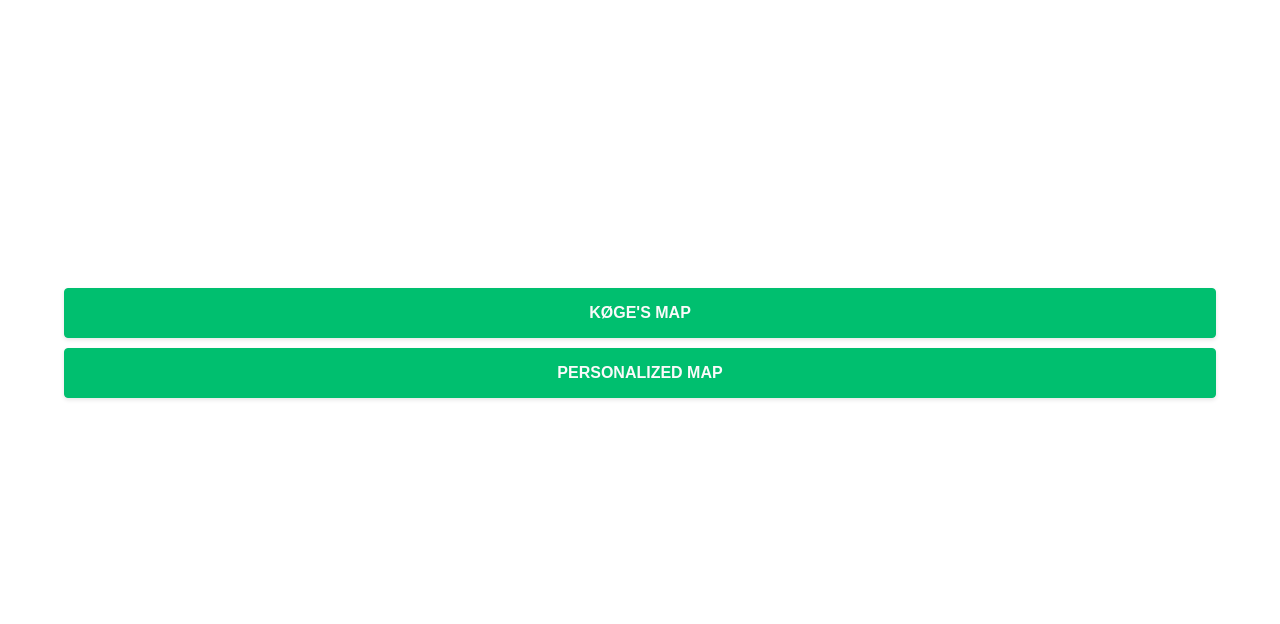
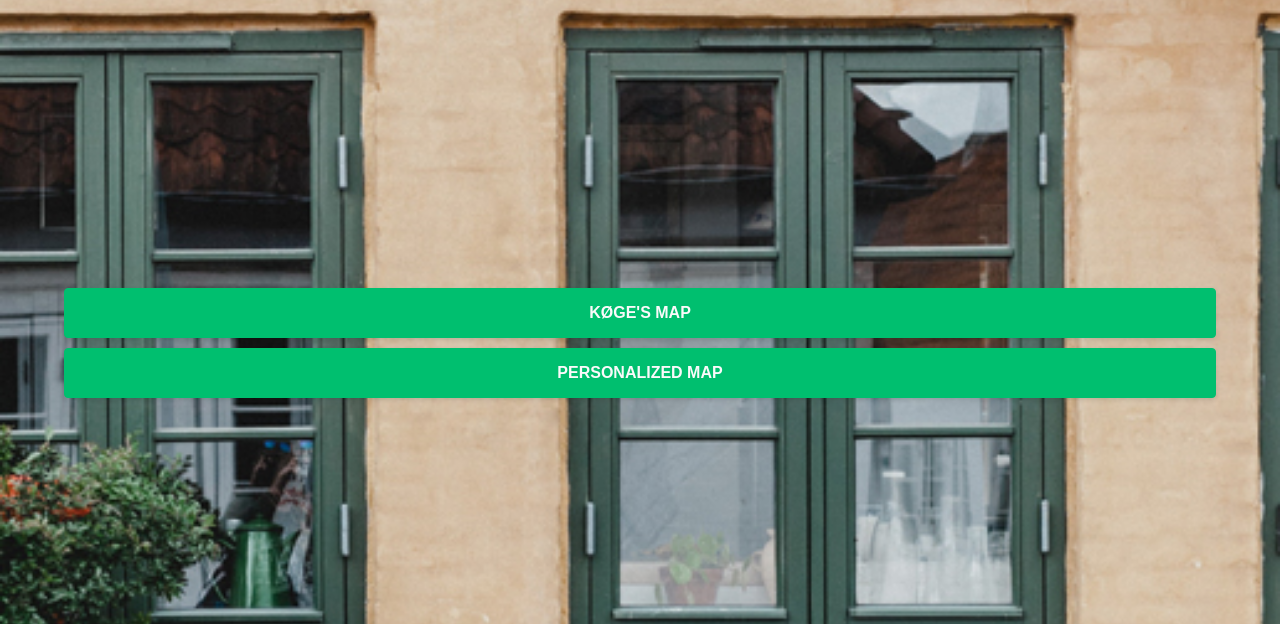
Before and after one commit to brunovolpe/UX-Design-Project, a plain HTML site: page index.html in a window 1280 px wide. Shown: the part 176-800 px from the top of the page. Drawn offline with nearby package versions, Linux system fonts and the light colour scheme; the site is published under a folder, as on GitHub Pages, so addresses that start at the root find nothing.

Commit message:
Update style.css

```diff
--- a/style.css
+++ b/style.css
@@ -100,7 +100,7 @@
     margin: 20px
 }
 .fullContent{
-    background-image:url('/Images/bicycle-koge.jpg');
+    background-image:url(./Images/bicycle-koge.jpg);
     background-repeat: no-repeat;
     background-size: cover;
     background-position: center;
```
